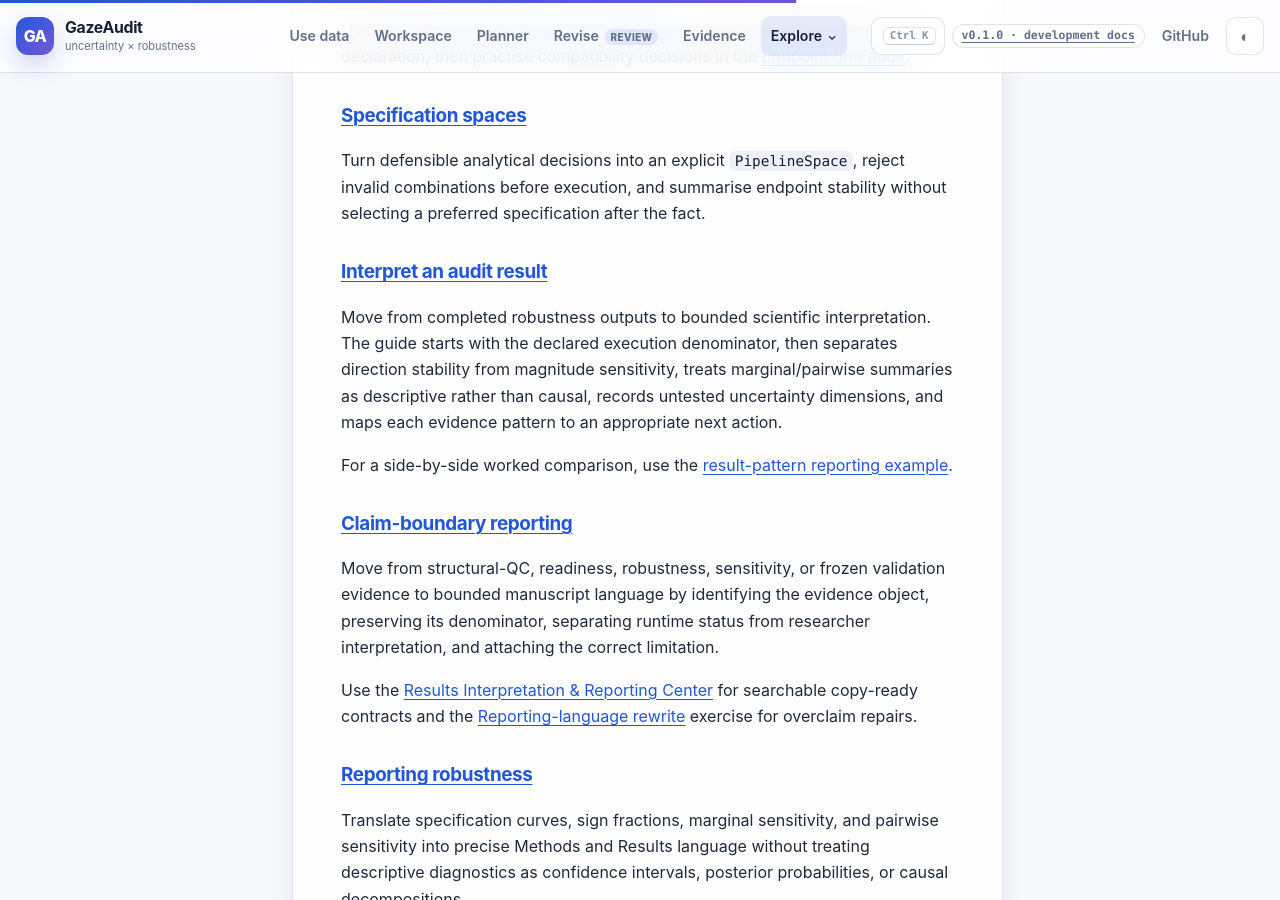
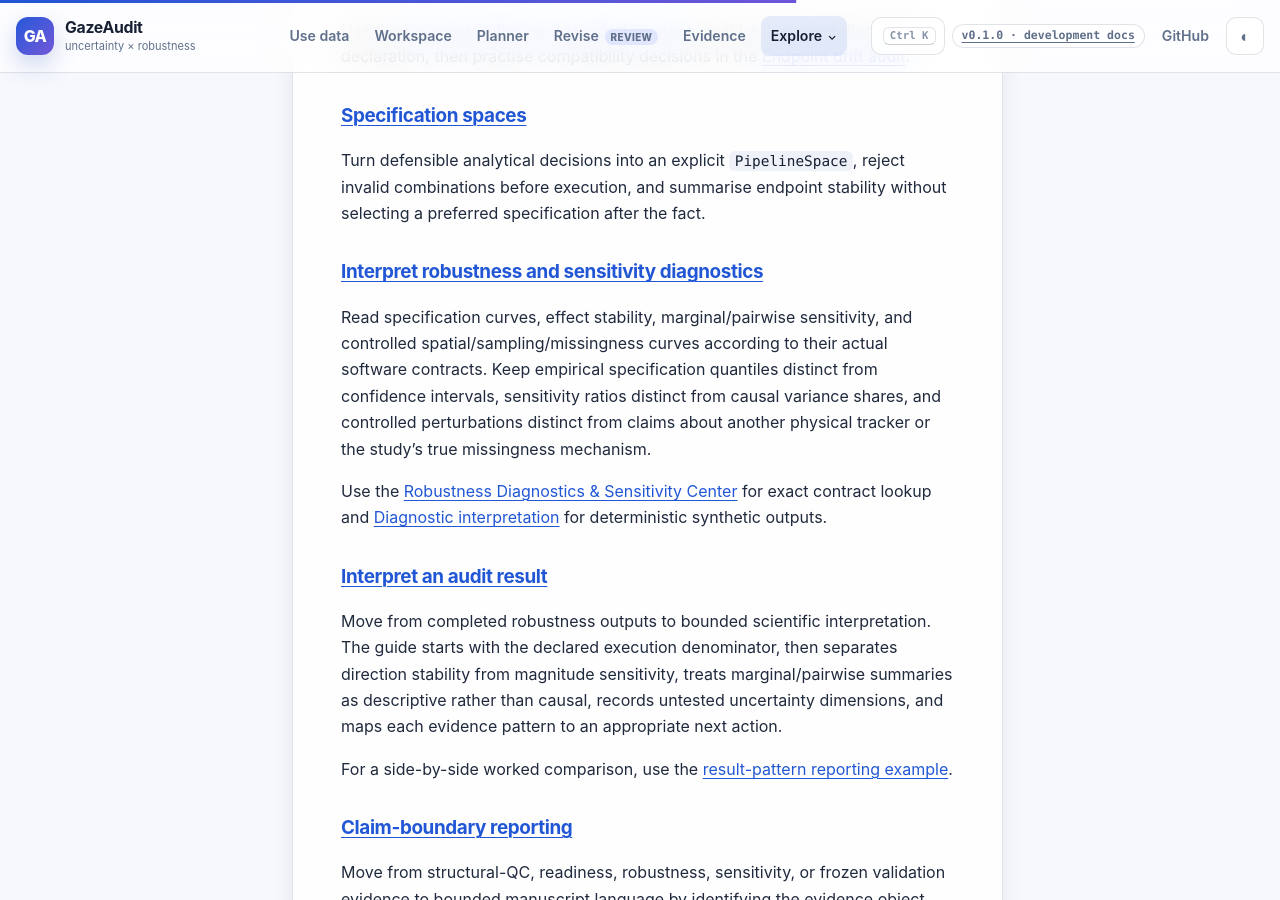
Before and after one commit to stefanosbalaskas/GazeAudit, a Jekyll site: the page built from docs/guides/index.md, in a window 1280 px wide and 900 px high, scrolled down 9013 px. Built offline with Jekyll 4.4.1, drawn with Linux system fonts in a browser that asks for light colours.

Commit message:
docs: surface diagnostic interpretation methodology

```diff
--- a/docs/guides/index.md
+++ b/docs/guides/index.md
@@ -223,6 +223,12 @@ Use the [Endpoint Definition & Handoff Center]({{ '/docs/endpoint-contract/' | r
 
 Turn defensible analytical decisions into an explicit `PipelineSpace`, reject invalid combinations before execution, and summarise endpoint stability without selecting a preferred specification after the fact.
 
+### [Interpret robustness and sensitivity diagnostics](diagnostic-interpretation/)
+
+Read specification curves, effect stability, marginal/pairwise sensitivity, and controlled spatial/sampling/missingness curves according to their actual software contracts. Keep empirical specification quantiles distinct from confidence intervals, sensitivity ratios distinct from causal variance shares, and controlled perturbations distinct from claims about another physical tracker or the study's true missingness mechanism.
+
+Use the [Robustness Diagnostics & Sensitivity Center]({{ '/docs/diagnostics/' | relative_url }}) for exact contract lookup and [Diagnostic interpretation]({{ '/docs/examples/diagnostic-interpretation/' | relative_url }}) for deterministic synthetic outputs.
+
 ### [Interpret an audit result](interpret-audit-result/)
 
 Move from completed robustness outputs to bounded scientific interpretation. The guide starts with the declared execution denominator, then separates direction stability from magnitude sensitivity, treats marginal/pairwise summaries as descriptive rather than causal, records untested uncertainty dimensions, and maps each evidence pattern to an appropriate next action.
```
